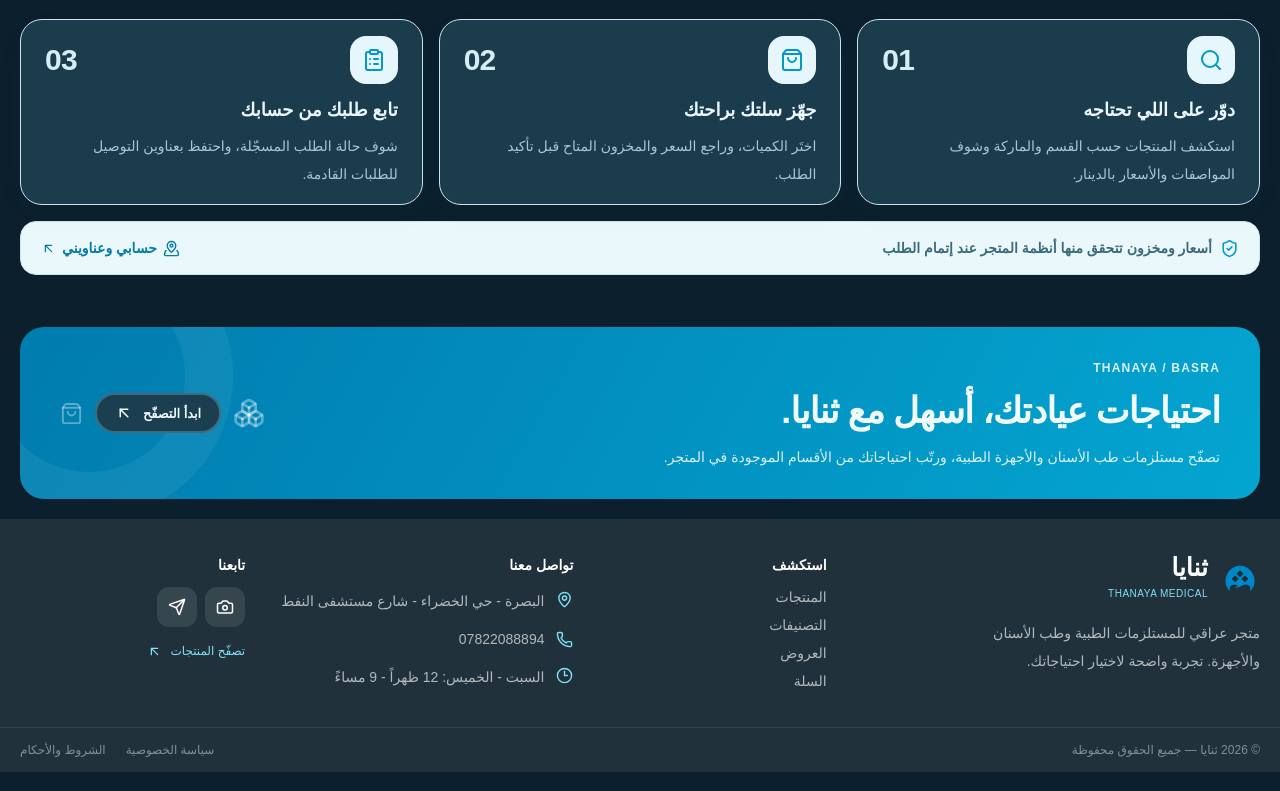
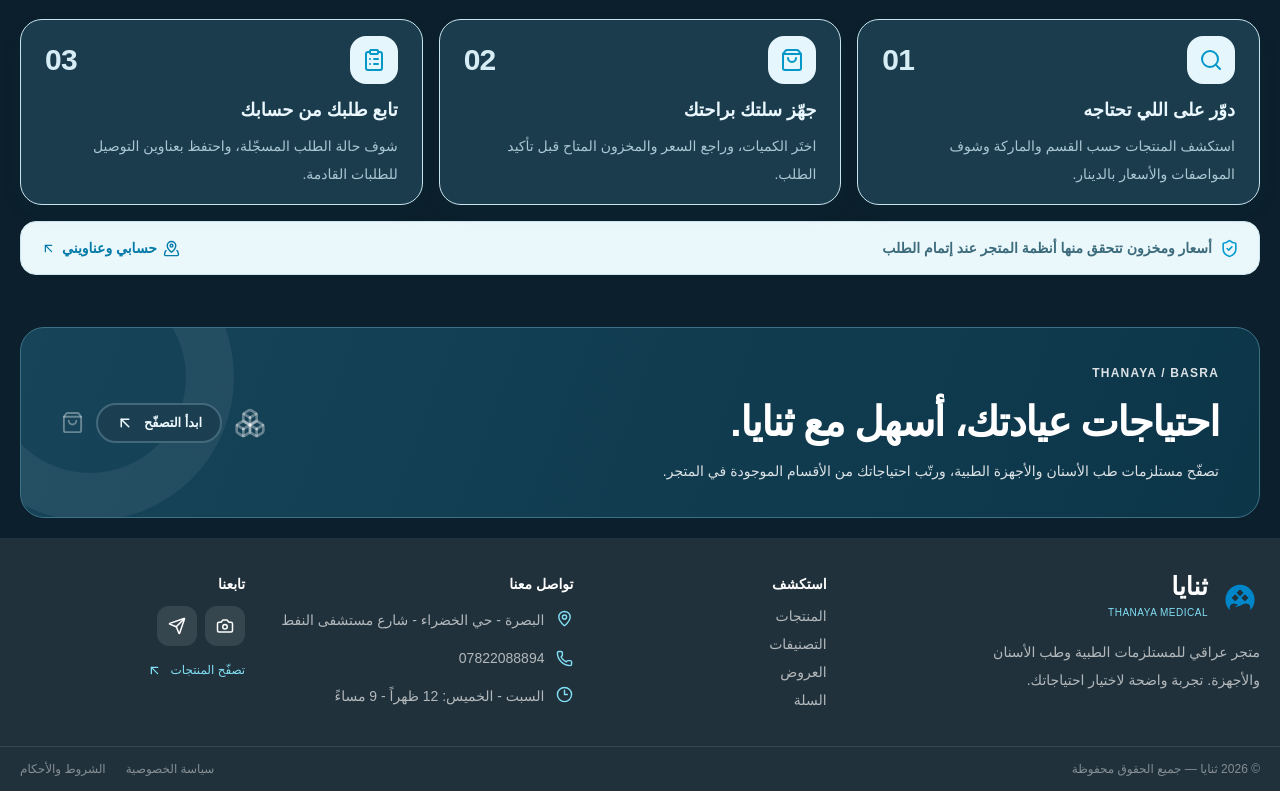
Before and after one commit to joseph2202/thanaya-dental-redesign, a Next.js app in the folder frontend/: page / in a window 1280 px wide. Shown: the part 1506-2297 px from the top of the page. Built offline with nearby package versions, Linux system fonts and the light colour scheme; no server answers; a small style sheet from the web is missing.

Commit message:
design(banner): give restored iconic phrase a signature two-tone banner

```diff
--- a/frontend/src/components/home/OfferBanner.tsx
+++ b/frontend/src/components/home/OfferBanner.tsx
@@ -37,7 +37,7 @@ export default function OfferBanner(){
  },[]);
  if(!banner.bannerEnabled)return null;
  return <section aria-label="إعلان ثنايا" className="site-container py-4 md:py-5">
-   <div className="relative grid items-center gap-5 overflow-hidden rounded-[24px] bg-[linear-gradient(120deg,#007cae,#04a5d1)] px-6 py-6 text-white md:grid-cols-[1fr_auto] sm:px-10 sm:py-7">
+   <div className="thanaya-offer-banner relative grid items-center gap-5 overflow-hidden rounded-[24px] bg-[linear-gradient(120deg,#007cae,#04a5d1)] px-6 py-7 text-white md:grid-cols-[1fr_auto] sm:px-10 sm:py-8">
      {banner.bannerImage && <>
        <img src={banner.bannerImage} alt="" aria-hidden="true" loading="lazy" decoding="async" className="pointer-events-none absolute inset-0 h-full w-full object-cover" />
        <div aria-hidden="true" className="pointer-events-none absolute inset-0 bg-[linear-gradient(90deg,rgba(0,91,126,.80),rgba(0,116,160,.88))]" />
@@ -45,7 +45,7 @@ export default function OfferBanner(){
      <div className="pointer-events-none absolute -left-[75px] -top-[95px] h-72 w-72 rounded-full border-[48px] border-white/[.06]" aria-hidden="true" />
      <div className="relative min-w-0">
        <span className="text-xs font-bold tracking-widest text-white/85">{banner.bannerEyebrow}</span>
-       <h2 className="site-heading mt-2 text-white">{banner.bannerTitle}</h2>
+       <h2 className="mt-3 text-[clamp(1.65rem,3.2vw,2.65rem)] font-black leading-[1.3] tracking-[-.035em] text-white">{banner.bannerTitle}</h2>
        <p className="mt-2 max-w-2xl text-sm leading-7 text-white/85">{banner.bannerDescription}</p>
      </div>
      <div className="relative flex items-center gap-3">
```
